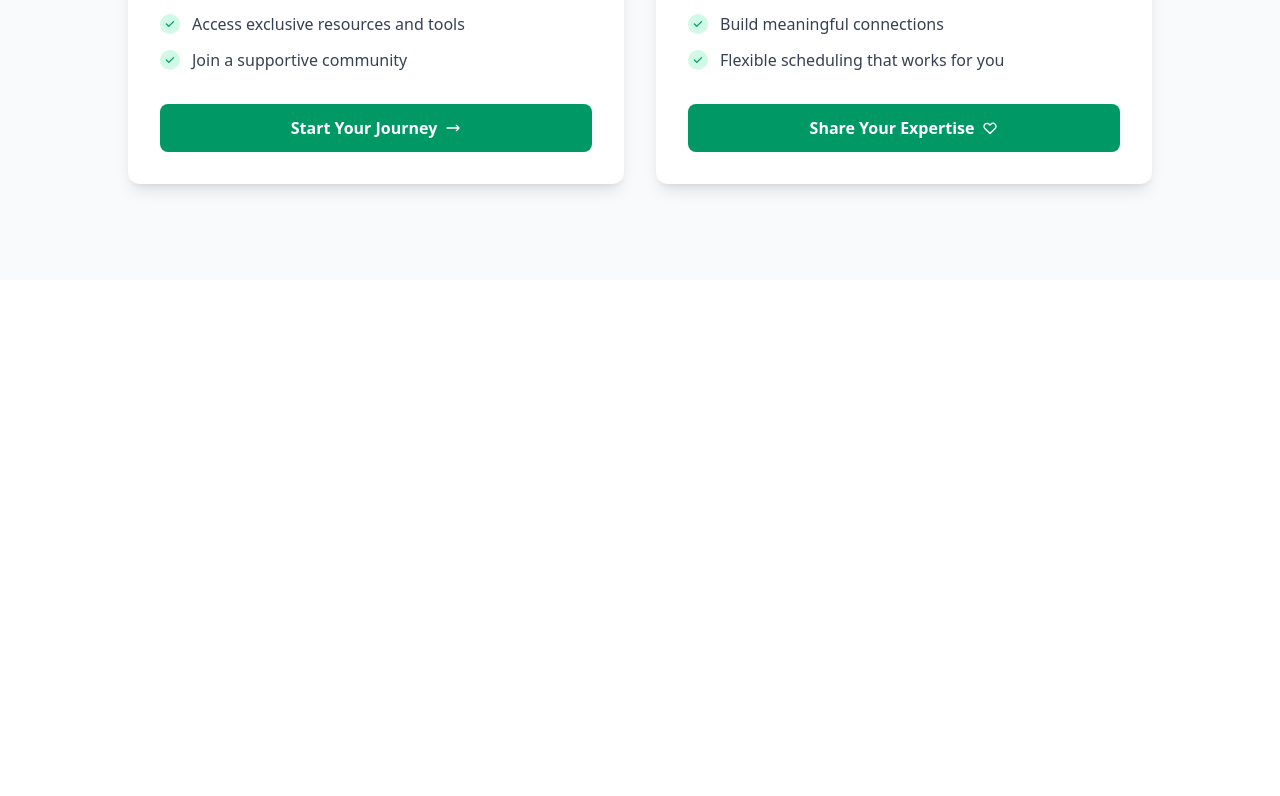
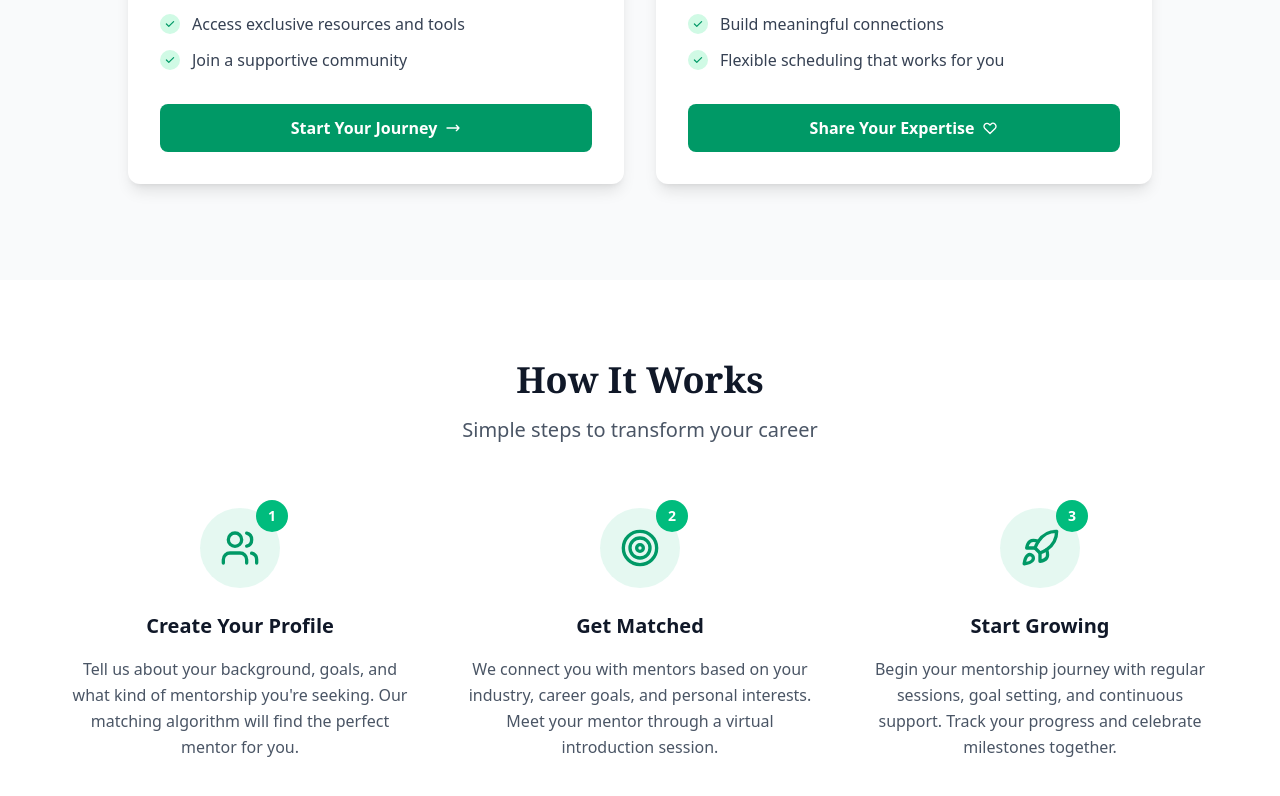
Before and after one commit to Hanki-C2U/hanki-web, a React (Vite) app: page / in a window 1280 px wide. Shown: the part 1249-2045 px from the top of the page. Before the commit the page ends 1529 px from the top, so only its background shows below. Built offline with nearby package versions, Linux system fonts and the light colour scheme.

Commit message:
added HowItWorks component and rendered it in LandingPage as HowItWorks section

```diff
--- /dev/null
+++ b/src/components/HowItWorks.tsx
@@ -0,0 +1,58 @@
+import { Users, Target, Rocket } from 'lucide-react';
+
+export default function HowItWorks() {
+  return (
+    <section className="px-6 py-20 bg-white">
+      <div className="max-w-6xl mx-auto">
+        <div className="text-center mb-16">
+          <h2 className="text-3xl md:text-4xl font-serif font-bold text-gray-900 mb-4">How It Works</h2>
+          <p className="text-xl font-sans text-gray-600">Simple steps to transform your career</p>
+        </div>
+
+        <div className="grid md:grid-cols-3 gap-8 md:gap-12">
+          <div className="text-center relative">
+            <div className="w-20 h-20 bg-emerald-500/10 rounded-full flex items-center justify-center mx-auto mb-6 relative">
+              <Users className="w-10 h-10 text-emerald-600" />
+              <div className="absolute -top-2 -right-2 bg-emerald-500 text-white rounded-full w-8 h-8 flex items-center justify-center text-sm font-bold">
+                1
+              </div>
+            </div>
+            <h3 className="text-xl font-semibold text-gray-900 mb-4">Create Your Profile</h3>
+            <p className="font-sans text-gray-600 leading-relaxed">
+              Tell us about your background, goals, and what kind of mentorship you're seeking. Our matching algorithm
+              will find the perfect mentor for you.
+            </p>
+          </div>
+
+          <div className="text-center relative">
+            <div className="w-20 h-20 bg-emerald-500/10 rounded-full flex items-center justify-center mx-auto mb-6 relative">
+              <Target className="w-10 h-10 text-emerald-600" />
+              <div className="absolute -top-2 -right-2 bg-emerald-500 text-white rounded-full w-8 h-8 flex items-center justify-center text-sm font-bold">
+                2
+              </div>
+            </div>
+            <h3 className="text-xl font-semibold text-gray-900 mb-4">Get Matched</h3>
+            <p className="font-sans text-gray-600 leading-relaxed">
+              We connect you with mentors based on your industry, career goals, and personal interests. Meet your
+              mentor through a virtual introduction session.
+            </p>
+          </div>
+
+          <div className="text-center relative">
+            <div className="w-20 h-20 bg-emerald-500/10 rounded-full flex items-center justify-center mx-auto mb-6 relative">
+              <Rocket className="w-10 h-10 text-emerald-600" />
+              <div className="absolute -top-2 -right-2 bg-emerald-500 text-white rounded-full w-8 h-8 flex items-center justify-center text-sm font-bold">
+                3
+              </div>
+            </div>
+            <h3 className="text-xl font-semibold text-gray-900 mb-4">Start Growing</h3>
+            <p className="font-sans text-gray-600 leading-relaxed">
+              Begin your mentorship journey with regular sessions, goal setting, and continuous support. Track your
+              progress and celebrate milestones together.
+            </p>
+          </div>
+        </div>
+      </div>
+    </section>
+  );
+}
--- a/src/pages/LandingPage.tsx
+++ b/src/pages/LandingPage.tsx
@@ -1,5 +1,6 @@
 import Header from "../components/Header";
 import Hero from "../components/Hero";
+import HowItWorks from "../components/HowItWorks";
 import WhoItsFor from "../components/WhoItsFor";
 
 export default function LandingPage() {
@@ -8,6 +9,7 @@ export default function LandingPage() {
     <Header/>
     <Hero/>
     <WhoItsFor />
+    <HowItWorks />
     </>
   )
 }
```
